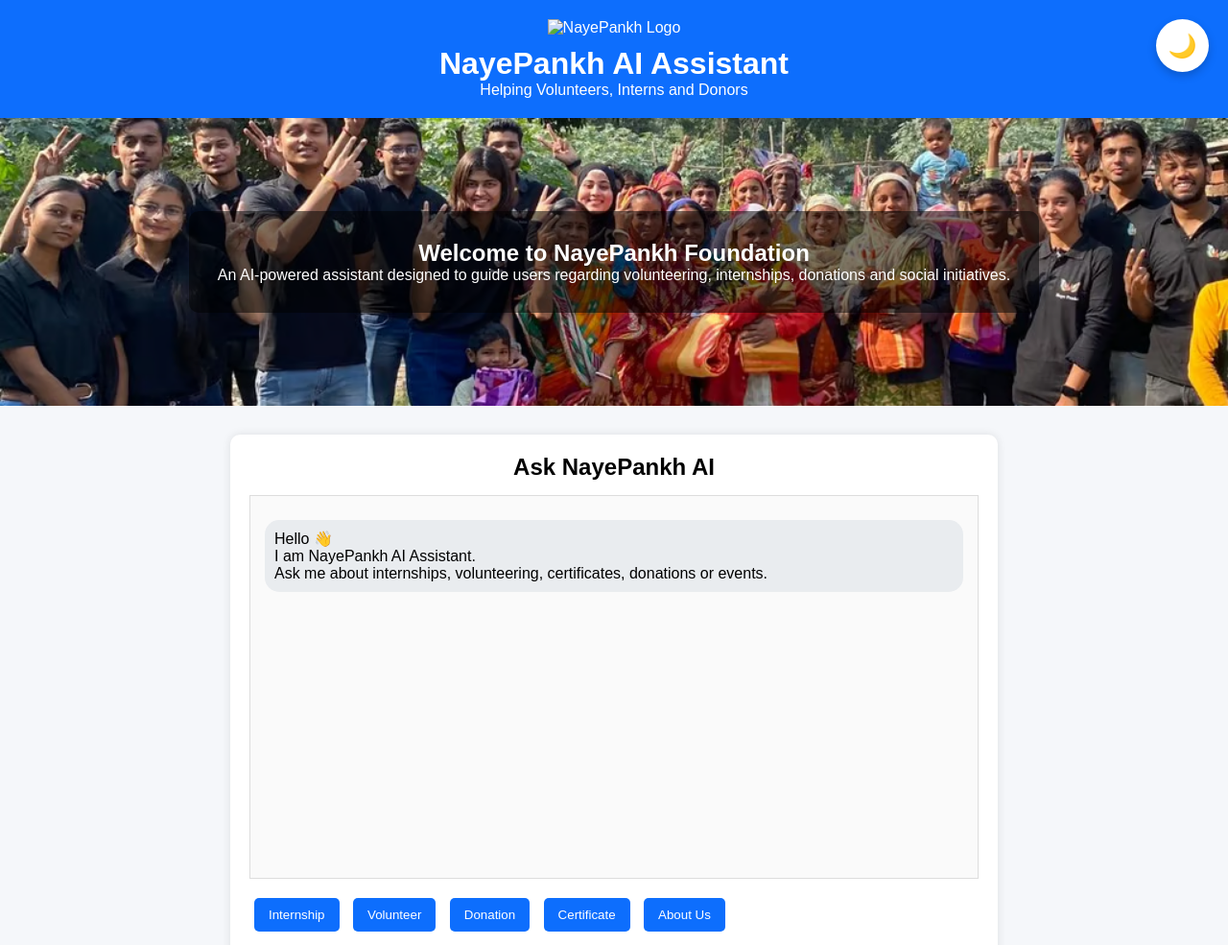
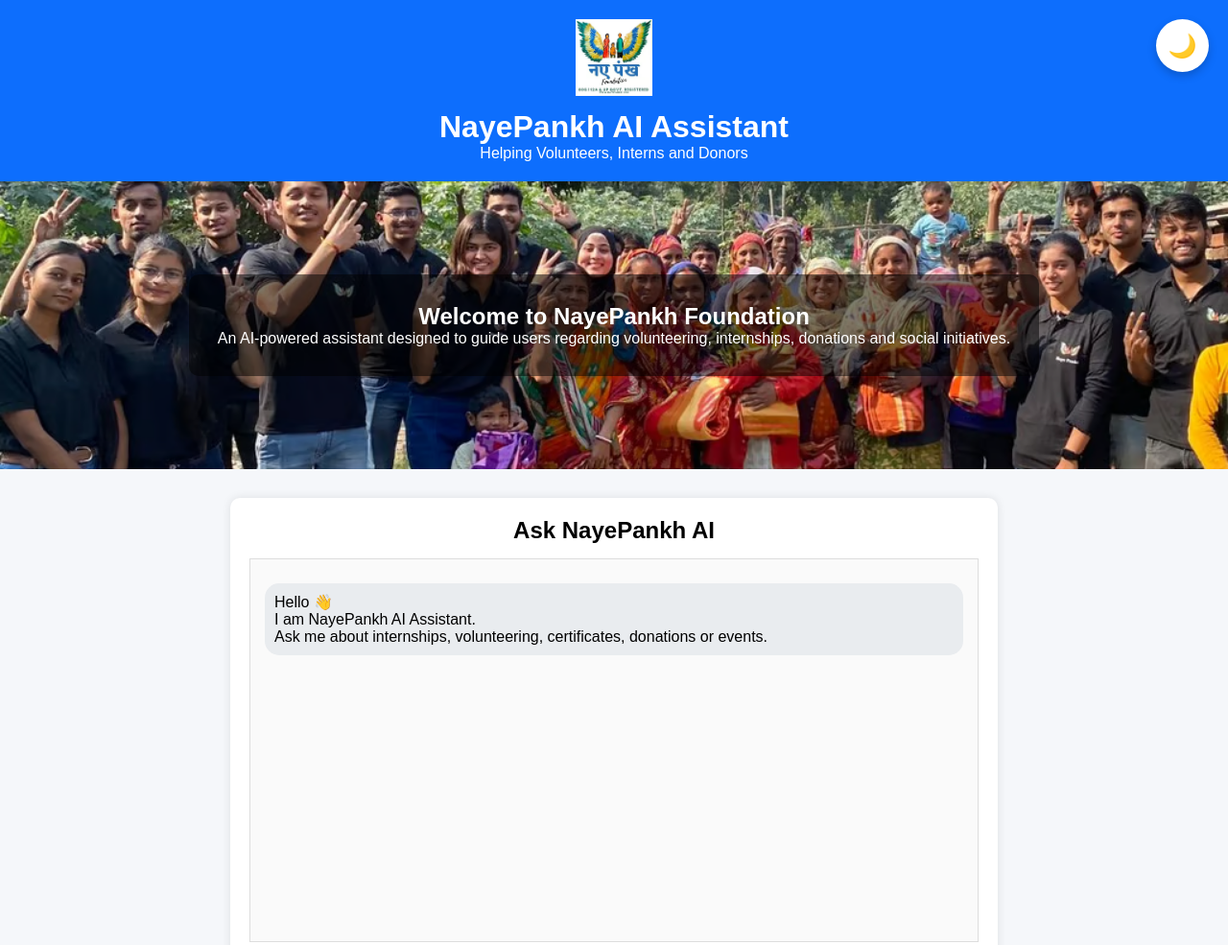
Before and after one commit to pr192/NayePankh-AI-Assistant, a plain HTML site: page index.html in a window 1280 px wide. Shown: the top 985 px of the page at 96% size. Drawn offline with Linux system fonts and the light colour scheme; files whose address does not match are found by name.

Commit message:
Update index.html

```diff
--- a/index.html
+++ b/index.html
@@ -14,7 +14,7 @@
     <header>
 
         <!-- Replace logo.png with actual logo -->
-        <img src="images/logo-pankh.avif" alt="NayePankh Logo" class="logo">
+        <img src="logo-pankh.avif" alt="NayePankh Logo" class="logo">
 
         <h1>NayePankh AI Assistant</h1>
 
```
